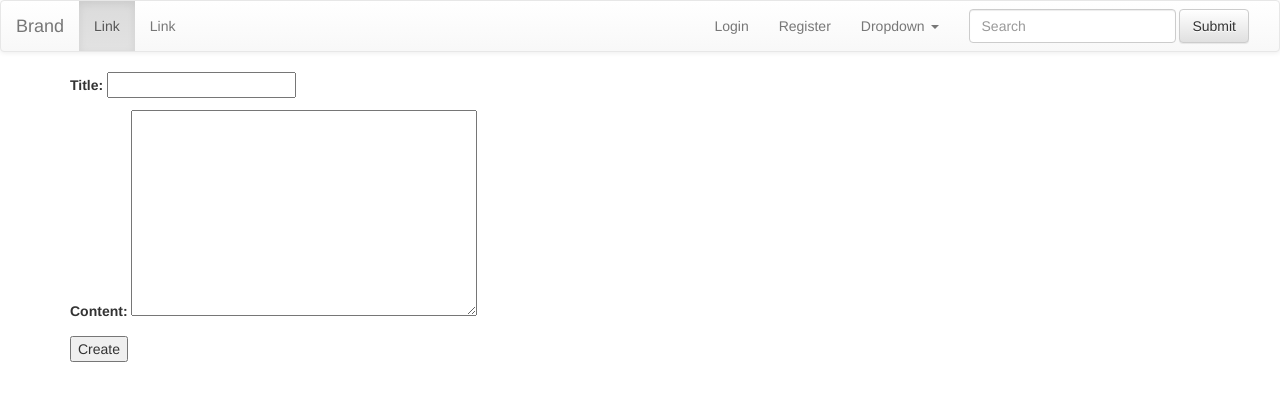
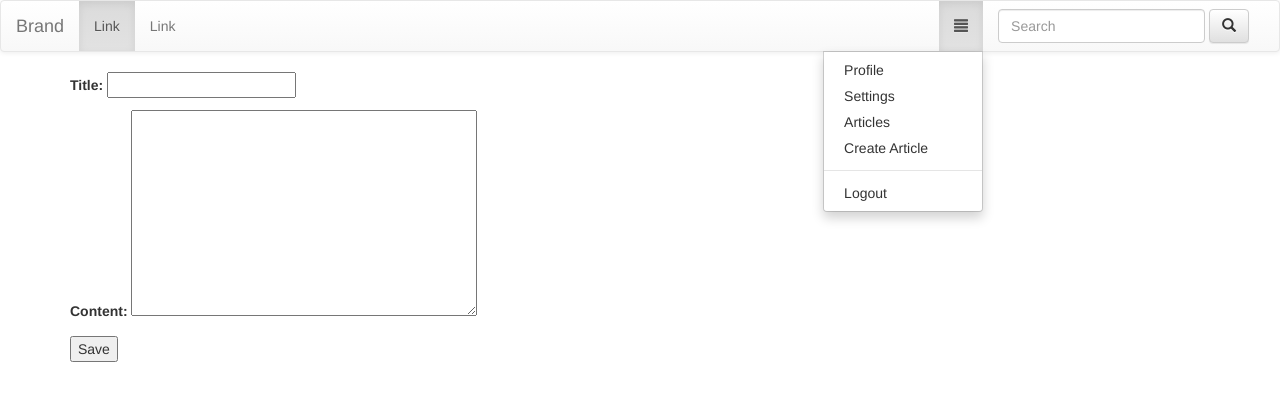
Before and after one commit to litewhat/django-blog, a Django app: page /articles/create/ in a window 1280 px wide, after a click that opens the changed part. Shown: the top 401 px of the page. Run offline with Django 3.2, Linux system fonts and the light colour scheme; a user stored in the database is signed in; some libraries are stand-ins or nearby versions.

Commit message:
Modified templates in articles app. Added UserRegistrationForm.

```diff
--- a/src/articles/forms.py
+++ b/src/articles/forms.py
@@ -4,6 +4,6 @@ from .models import Article
 
 class ArticleForm(ModelForm):
 
-	class Meta:
-		model = Article
-		exclude = ['created', 'updated']
+    class Meta:
+        model = Article
+        exclude = ['created', 'updated']
--- a/src/articles/templates/articles/create_article.html
+++ b/src/articles/templates/articles/create_article.html
@@ -1,4 +1,6 @@
 {% extends 'base.html' %}
+
+{% block title %}Create{% endblock %}
 
 {% block content %}
 
--- a/src/articles/templates/articles/detail.html
+++ b/src/articles/templates/articles/detail.html
@@ -1,4 +1,6 @@
 {% extends 'base.html' %}
+
+{% block title %}Article : {{ article.title }}{% endblock %}
 
 {% block content %}
 
--- a/src/articles/templates/articles/form.html
+++ b/src/articles/templates/articles/form.html
@@ -1,5 +1,5 @@
 <form action="" method="post">
     {% csrf_token %}
     {{ form.as_p }}
-    <input type="submit" value="Create">
+    <input type="submit" value="Save">
 </form>
--- a/src/articles/templates/articles/index.html
+++ b/src/articles/templates/articles/index.html
@@ -1,4 +1,6 @@
 {% extends 'base.html' %}
+
+{% block title %}Articles{% endblock %}
 
 {% block content %}
 
--- a/src/articles/templates/articles/update_article.html
+++ b/src/articles/templates/articles/update_article.html
@@ -1,4 +1,6 @@
 {% extends 'base.html' %}
+
+{% block title %}Article : {{ article.title }}{% endblock %}
 
 {% block content %}
 
--- a/src/articles/urls.py
+++ b/src/articles/urls.py
@@ -1,12 +1,13 @@
 from django.conf.urls import url, include
 from django.contrib import admin
 
-from .views import ArticleListView, ArticleDetailView, ArticleCommentView, ArticleCreateView
+from .views import ArticleListView, ArticleDetailView, ArticleCommentView, ArticleCreateView, ArticleUpdateView
 
 app_name = 'articles' # namespace for urls
 urlpatterns = [
 	url(r'^$', ArticleListView.as_view(), name='list'),
 	url(r'^(?P<pk>[0-9]+)/$', ArticleDetailView.as_view(), name='detail'),
+	url(r'^(?P<pk>[0-9]+)/update$', ArticleUpdateView.as_view(), name='update'),
 	url(r'^(?P<pk>[0-9]+)/comment/$', ArticleCommentView.as_view(), name='comment'),
 	url(r'^create/$', ArticleCreateView.as_view(), name='create'),
 ]
--- a/src/articles/views.py
+++ b/src/articles/views.py
@@ -5,7 +5,7 @@ from django.template import loader
 from django.urls import reverse_lazy
 from django.views import View
 from django.views.generic import ListView, DetailView
-from django.views.generic.edit import CreateView
+from django.views.generic.edit import CreateView, UpdateView
 
 
 from .models import Article, Comment
@@ -59,3 +59,12 @@ class ArticleCreateView(LoginRequiredMixin, CreateView):
     form_class = ArticleForm
     template_name = 'articles/create_article.html'
     success_url = reverse_lazy('articles:list')
+
+
+
+class ArticleUpdateView(LoginRequiredMixin, UpdateView):
+    login_url = reverse_lazy('login')
+    model = Article
+    form_class = ArticleForm
+    template_name = 'articles/update_article.html'
+    success_url = reverse_lazy('articles:list')
--- a/src/blog/urls.py
+++ b/src/blog/urls.py
@@ -17,12 +17,13 @@ from django.conf.urls import url, include
 from django.contrib import admin
 from django.contrib.auth import views as auth_views
 
-from .views import HomePageView
+from .views import HomePageView, UserRegisterView
 
 urlpatterns = [
     url(r'^$', HomePageView.as_view(), name='home'),
     url(r'^login/', auth_views.login, name='login'),
-	url(r'^logout/', auth_views.logout, name='logout'),
+    url(r'^logout/', auth_views.logout, name='logout'),
+	url(r'^register/', UserRegisterView.as_view(), name='register'),
     url(r'^admin/', admin.site.urls),
     url(r'^articles/', include('articles.urls')),
 ]
--- a/src/templates/navbar.html
+++ b/src/templates/navbar.html
@@ -35,23 +35,24 @@
         <div class="form-group">
           <input type="text" class="form-control" placeholder="Search">
         </div>
-        <button type="submit" class="btn btn-default">Submit</button>
+        <button type="submit" class="btn btn-default"><span class="glyphicon glyphicon-search"></span></button>
       </form>
       <ul class="nav navbar-nav navbar-right">
-        <li><a href="#">Login</a></li>
-        <li><a href="#">Register</a></li>
-
+        {% if not request.user.is_authenticated %}
+          <li><a href="{% url 'login' %}">Login</a></li>
+          <li><a href="{% url 'register' %}">Register</a></li>
+        {% endif %}
         <!-- This content will be shown if user is logged in -->
         {% if request.user.is_authenticated %}
           <li class="dropdown">
-            <a href="#" class="dropdown-toggle" data-toggle="dropdown" role="button" aria-haspopup="true" aria-expanded="false">Dropdown <span class="caret"></span></a>
+            <a href="#" class="dropdown-toggle" data-toggle="dropdown" role="button" aria-haspopup="true" aria-expanded="false"><span class="glyphicon glyphicon-align-justify"></span></a>
             <ul class="dropdown-menu">
               <li><a href="#">Profile</a></li>
               <li><a href="#">Settings</a></li>
-              <li><a href="#">Articles</a></li>
-              <li><a href="#">Create Article</a></li>
+              <li><a href="{% url 'articles:list' %}">Articles</a></li>
+              <li><a href="{% url 'articles:create' %}">Create Article</a></li>
               <li role="separator" class="divider"></li>
-              <li><a href="#">Logout</a></li>
+              <li><a href="{% url 'logout' %}">Logout</a></li>
             </ul>
           </li>
         {% endif %}
```
Also changed, not shown: src/blog/forms.py (added, +10 -0 lines), src/blog/views.py (+24 -0 lines), src/templates/registration/register.html (added, +11 -0 lines), src/db.sqlite3, 1 other file.
